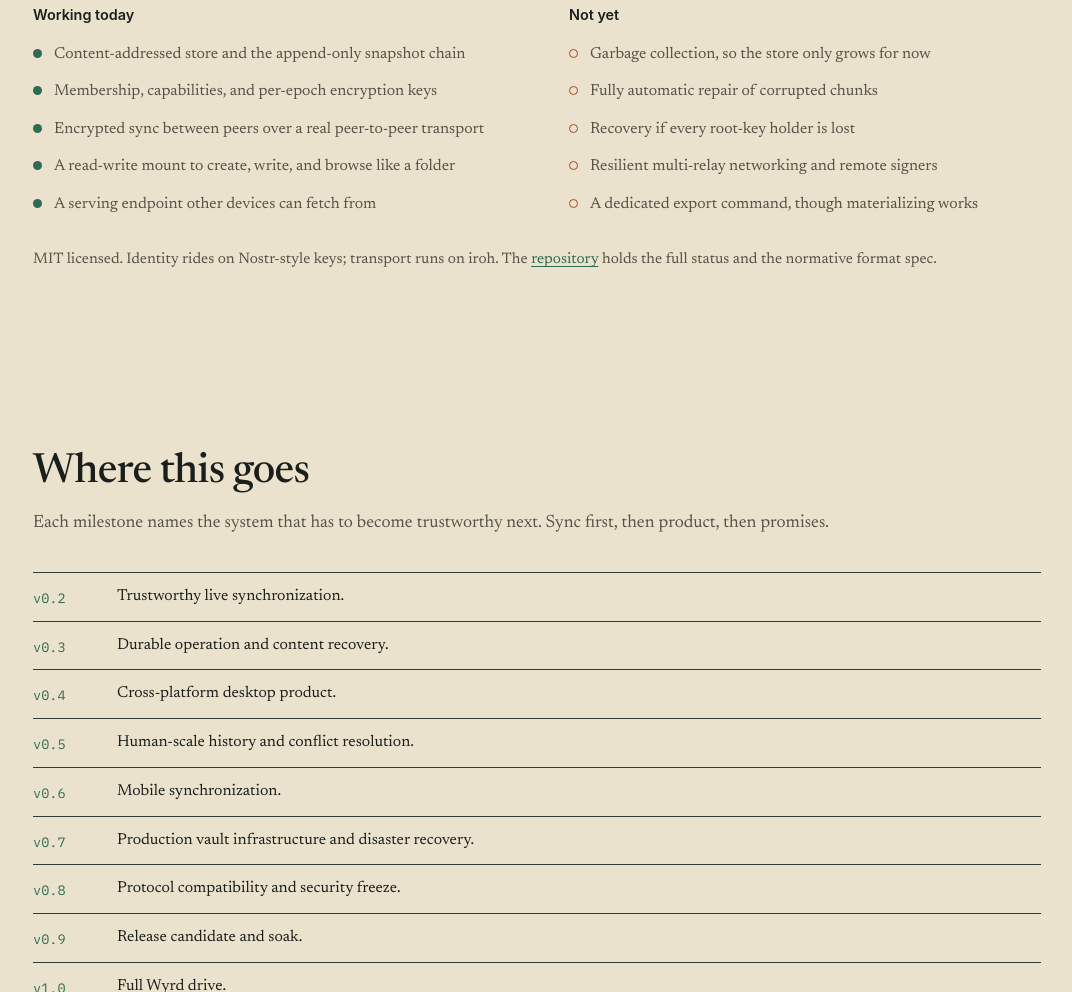
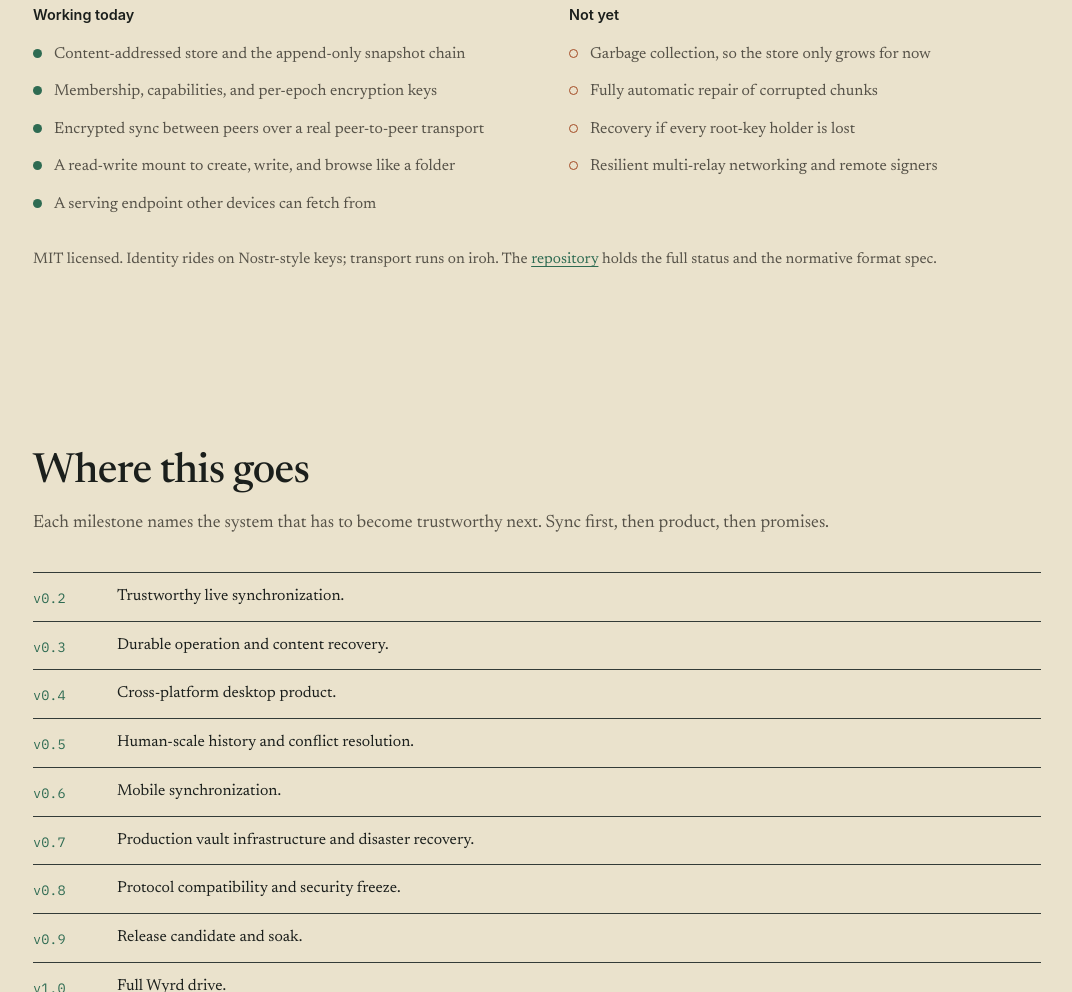
Before and after one commit to control-aesir/wyrd, a plain HTML site: page page/index.html in a window 1280 px wide. Shown: the part 3433-4425 px from the top of the page, without its empty margins (103-1175 px from the left). Drawn offline with Linux system fonts and the light colour scheme.

Commit message:
docs(page): drop stale not-yet export line
The status list denied a dedicated export command, but wyrd export
exists, is documented in docs/cli.md, and is covered by
crates/wyrd-cli export tests. Drop the stale line.

fixes nostr:nevent1qqswsvaqj9mprnwgpm874xspf4fqyensaym4jj8enljk9sscclpxtggpz9mhxue69uhkwunpwdczuap49eehg73mc7w

```diff
--- a/page/index.html
+++ b/page/index.html
@@ -644,7 +644,6 @@
               <li class="no">Fully automatic repair of corrupted chunks</li>
               <li class="no">Recovery if every root-key holder is lost</li>
               <li class="no">Resilient multi-relay networking and remote signers</li>
-              <li class="no">A dedicated export command, though materializing works</li>
             </ul>
             <!-- /slot:status/not-yet -->
           </div>
```
